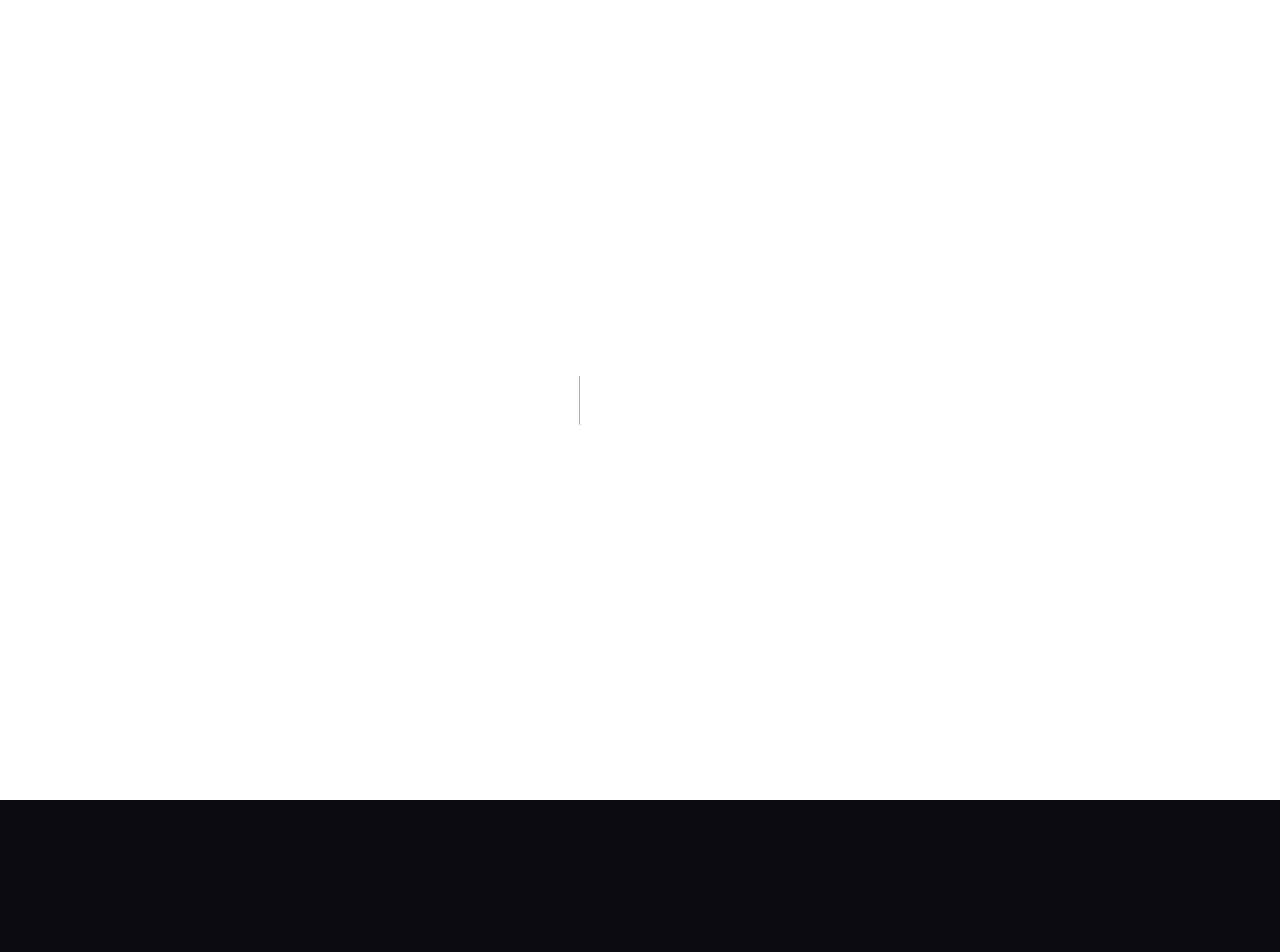
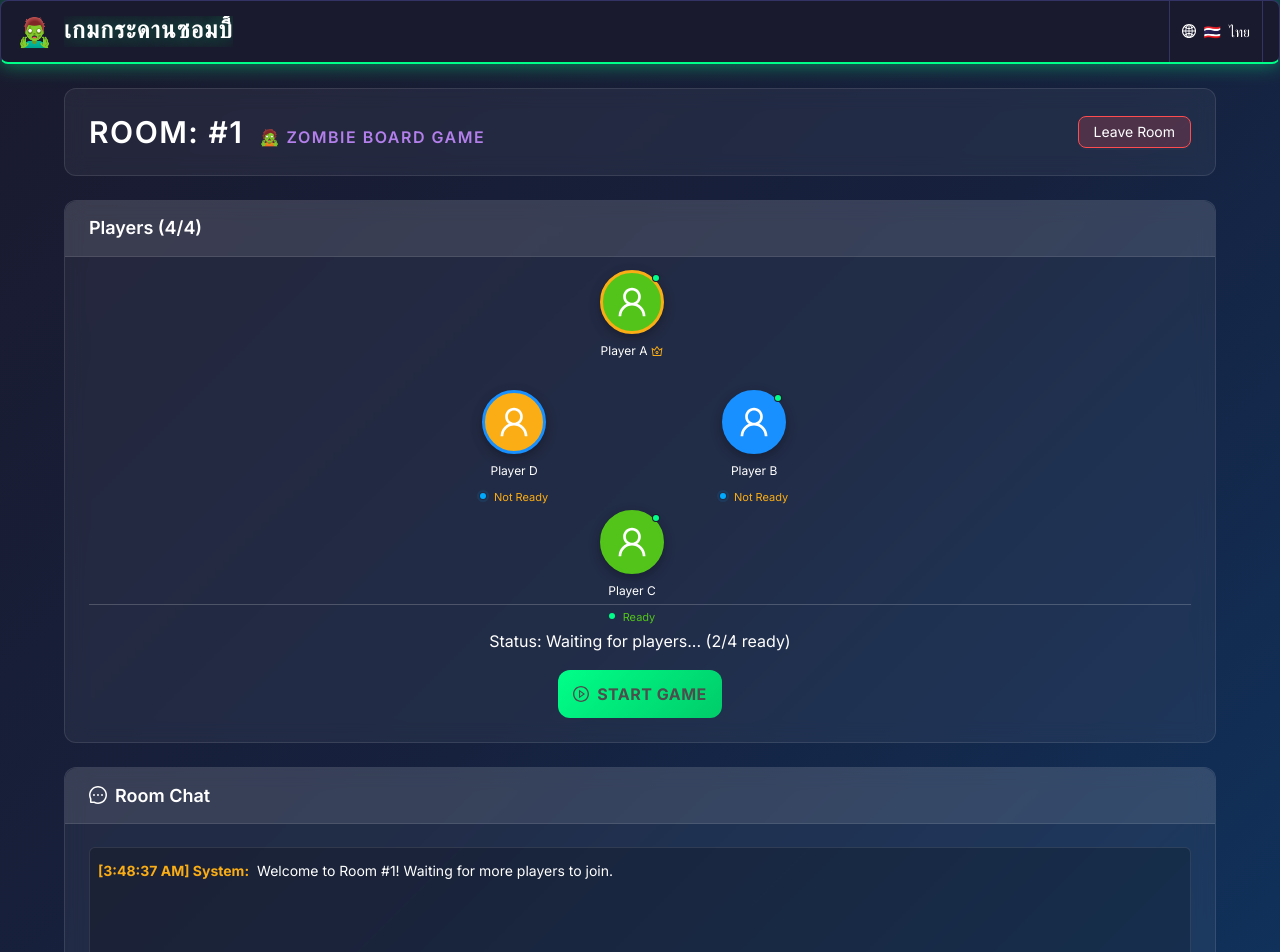
Before and after one commit to kittophop1998/board-game-zombie, a Next.js app: page /Lobby/room/1 in a window 1280 px wide. Before the commit this address had no page. Shown: the top 952 px of the page. Before the commit the page ends 800 px from the top, so only its background shows below. Built offline with nearby package versions, Linux system fonts and the light colour scheme.

Commit message:
feat:add room screen

```diff
--- a/app/Lobby/page.tsx
+++ b/app/Lobby/page.tsx
@@ -52,7 +52,7 @@ export default function LobbyPage() {
 
   const handleJoinRoom = (roomId: string) => {
     // Navigate to the Room page with the room ID
-    router.push(`/Room?id=${roomId}`);
+    router.push(`/lobby/room/${roomId}`);
   };
 
   const handleBackToHome = () => {
--- a/app/Room/page.tsx
+++ b/app/Lobby/room/[id]/page.tsx
@@ -23,7 +23,7 @@ import {
   MessageOutlined
 } from '@ant-design/icons';
 import { theme } from '@/src/theme';
-import { useRouter, useSearchParams } from 'next/navigation';
+import { useRouter, useParams } from 'next/navigation';
 import { useState } from 'react';
 
 const { Content } = Layout;
@@ -49,8 +49,8 @@ interface ChatMessage {
 
 export default function RoomPage() {
   const router = useRouter();
-  const searchParams = useSearchParams();
-  const roomId = searchParams.get('id') || '124';
+  const params = useParams();
+  const roomId = params.id as string;
 
   const [isHost] = useState(true); // Mock: current user is host
   const [gameStarted, setGameStarted] = useState(false);
@@ -60,7 +60,7 @@ export default function RoomPage() {
       id: '1',
       playerId: 'system',
       playerName: 'System',
-      message: 'Welcome to Room #124! Waiting for more players to join.',
+      message: `Welcome to Room #${roomId}! Waiting for more players to join.`,
       timestamp: new Date(),
       type: 'system'
     }
@@ -129,7 +129,7 @@ export default function RoomPage() {
   };
 
   const handleLeaveRoom = () => {
-    router.push('/Lobby');
+    router.push('/lobby');
   };
 
   const getPlayerStatusColor = (player: Player) => {
--- a/app/page.tsx
+++ b/app/page.tsx
@@ -15,7 +15,7 @@ export default function Home() {
   const router = useRouter();
 
   const handleStartGame = () => {
-    router.push('/Lobby');
+    router.push('/lobby');
   };
 
   return (
```
